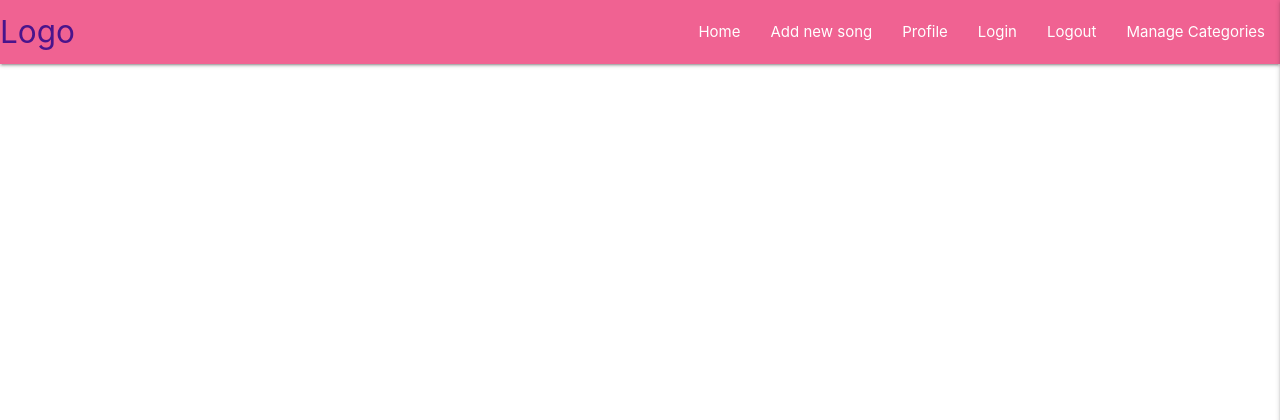
After one commit to EnglundE/songs-to-sing-ms3, a Flask app: template templates/base.html in a window 1280 px wide. The commit adds this page. Shown: the top 420 px of the page. Run offline with Flask 2, Linux system fonts and the light colour scheme; the template is opened without the code that fills it, so the values that code supplies are empty; some libraries are stand-ins or nearby versions.

Commit message:
Created base.html with navbar

```diff
--- /dev/null
+++ b/static/js/script.js
@@ -0,0 +1,4 @@
+$(document).ready(function () {
+  $(".sidenav").sidenav({ edge: "right" });
+  $(".collapsible").collapsible();
+});
--- /dev/null
+++ b/templates/base.html
@@ -0,0 +1,70 @@
+<!DOCTYPE html>
+<html lang="en">
+  <head>
+    <meta charset="UTF-8" />
+    <meta http-equiv="X-UA-Compatible" content="IE=edge" />
+    <meta name="viewport" content="width=device-width, initial-scale=1.0" />
+    <link
+      rel="stylesheet"
+      href="https://cdnjs.cloudflare.com/ajax/libs/materialize/1.0.0/css/materialize.min.css"
+    />
+    <link
+      href="https://fonts.googleapis.com/icon?family=Material+Icons"
+      rel="stylesheet"
+    />
+    <link
+      rel="stylesheet"
+      href="{{ url_for('static', filename='css/style.css')}}"
+      type="text/css"
+    />
+    {% block styles %} {% endblock %}
+    <title>Child Songs</title>
+  </head>
+  <body>
+    <header>
+      <nav class="pink lighten-2">
+        <div class="nav-wrapper">
+          <a
+            href="{{ url_for('get_categories') }}"
+            class="brand-logo purple-text text-darken-4"
+            >Logo</a
+          >
+          <a href="#" data-target="mobile-demo" class="sidenav-trigger right"
+            ><i class="material-icons">view_headline</i></a
+          >
+
+          <ul class="right hide-on-med-and-down">
+            <li><a href="{{ url_for('get_categories') }}">Home</a></li>
+            <li><a href="badges.html">Add new song</a></li>
+            <li><a href="collapsible.html">Profile</a></li>
+            <li><a href="mobile.html">Login</a></li>
+            <li><a href="mobile.html">Logout</a></li>
+            <li><a href="mobile.html">Manage Categories</a></li>
+          </ul>
+        </div>
+      </nav>
+
+      <ul class="sidenav" id="mobile-demo">
+        <li><a href="{{ url_for('get_categories') }}">Home</a></li>
+        <li><a href="badges.html">Add new song</a></li>
+        <li><a href="collapsible.html">Profile</a></li>
+        <li><a href="mobile.html">Login</a></li>
+        <li><a href="mobile.html">Logout</a></li>
+        <li><a href="mobile.html">Manage Categories</a></li>
+      </ul>
+    </header>
+
+    <main class="container">{% block content %} {% endblock %}</main>
+
+    <footer></footer>
+
+    <script
+      src="https://code.jquery.com/jquery-3.6.0.min.js"
+      integrity="sha256-/xUj+3OJU5yExlq6GSYGSHk7tPXikynS7ogEvDej/m4="
+      crossorigin="anonymous"
+    ></script>
+    <script src="https://cdnjs.cloudflare.com/ajax/libs/materialize/1.0.0/js/materialize.min.js"></script>
+    <script src="{{ url_for('static', filename='js/script.js') }}"></script>
+    {% block scripts %} {% endblock %}
+  </body>
+</html>
```
Also changed, not shown: templates/categories.html (+1 -41 lines).
